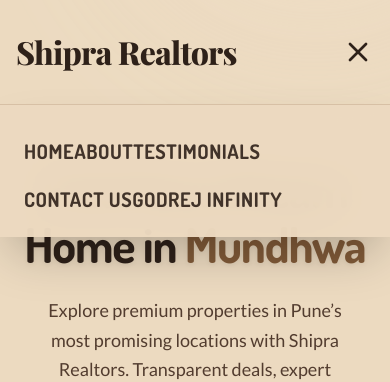
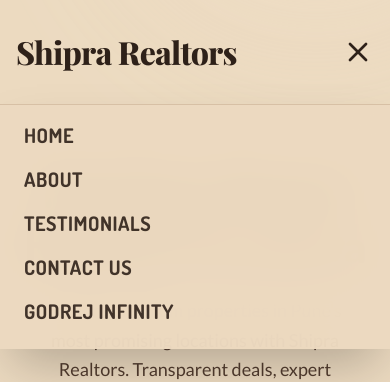
Before and after one commit to ShipraJainArya/shiprajainarya.github.io, a Next.js app: page / in a window 390 px wide. Both pictures are taken after a click on the button "Toggle Menu". Shown: the top 382 px of the page. Built offline with nearby package versions, Linux system fonts and the light colour scheme.

Commit message:
mobile navbar bug fix

```diff
--- a/components/Navbar.tsx
+++ b/components/Navbar.tsx
@@ -209,7 +209,7 @@
               'bg-[#1c1410]/95 border-t border-[#f5c75b]/20 text-[#f5eee3]'}`
         }>
           {navLinks.map((link) => (
-            <div key={link.name} className="relative inline-block group w-max mb-1">
+            <div key={link.name} className="relative block group w-max mb-1">
               {link.href.startsWith("#") ? (
                 <a
                   href={link.href}
```
